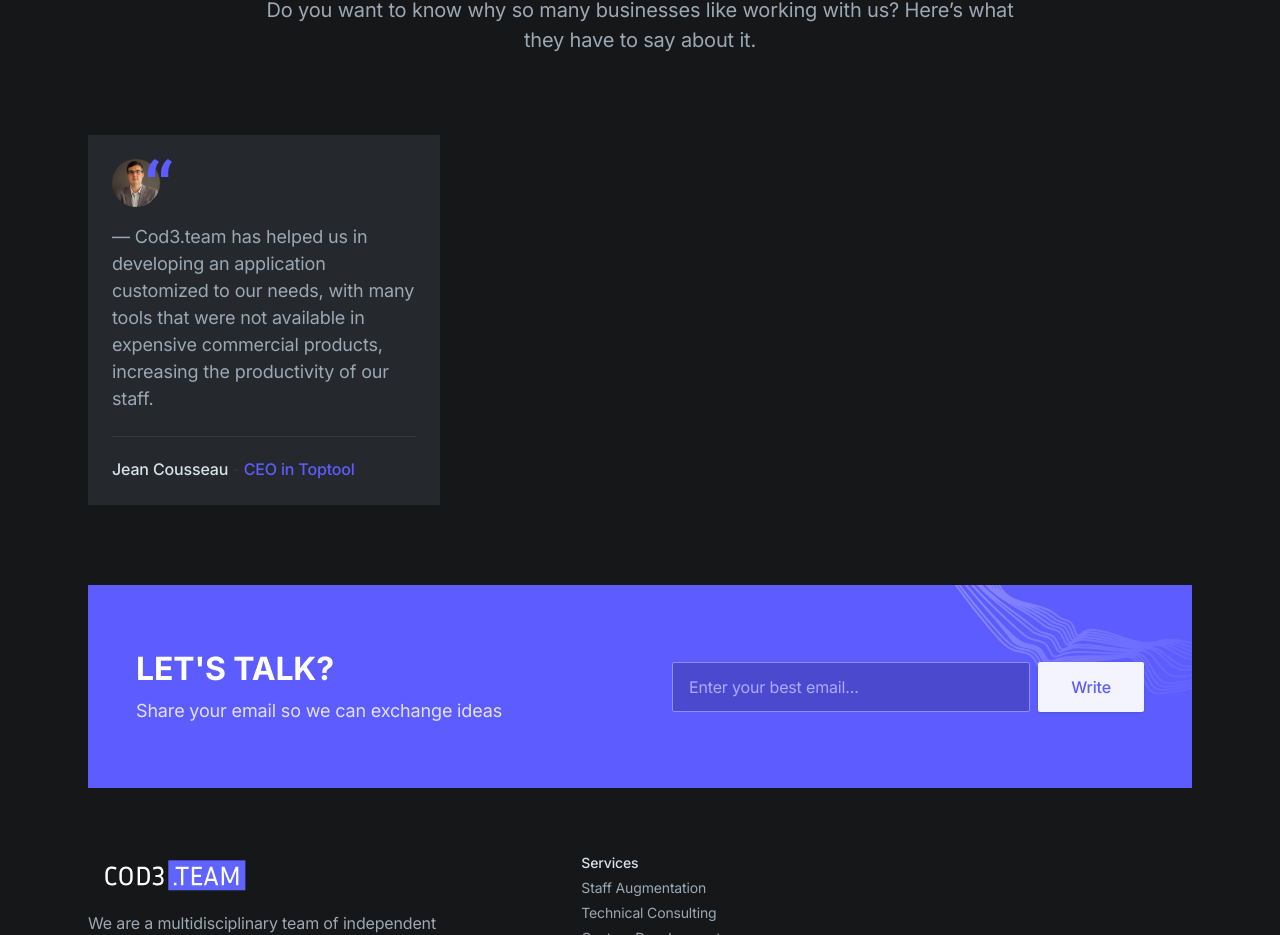
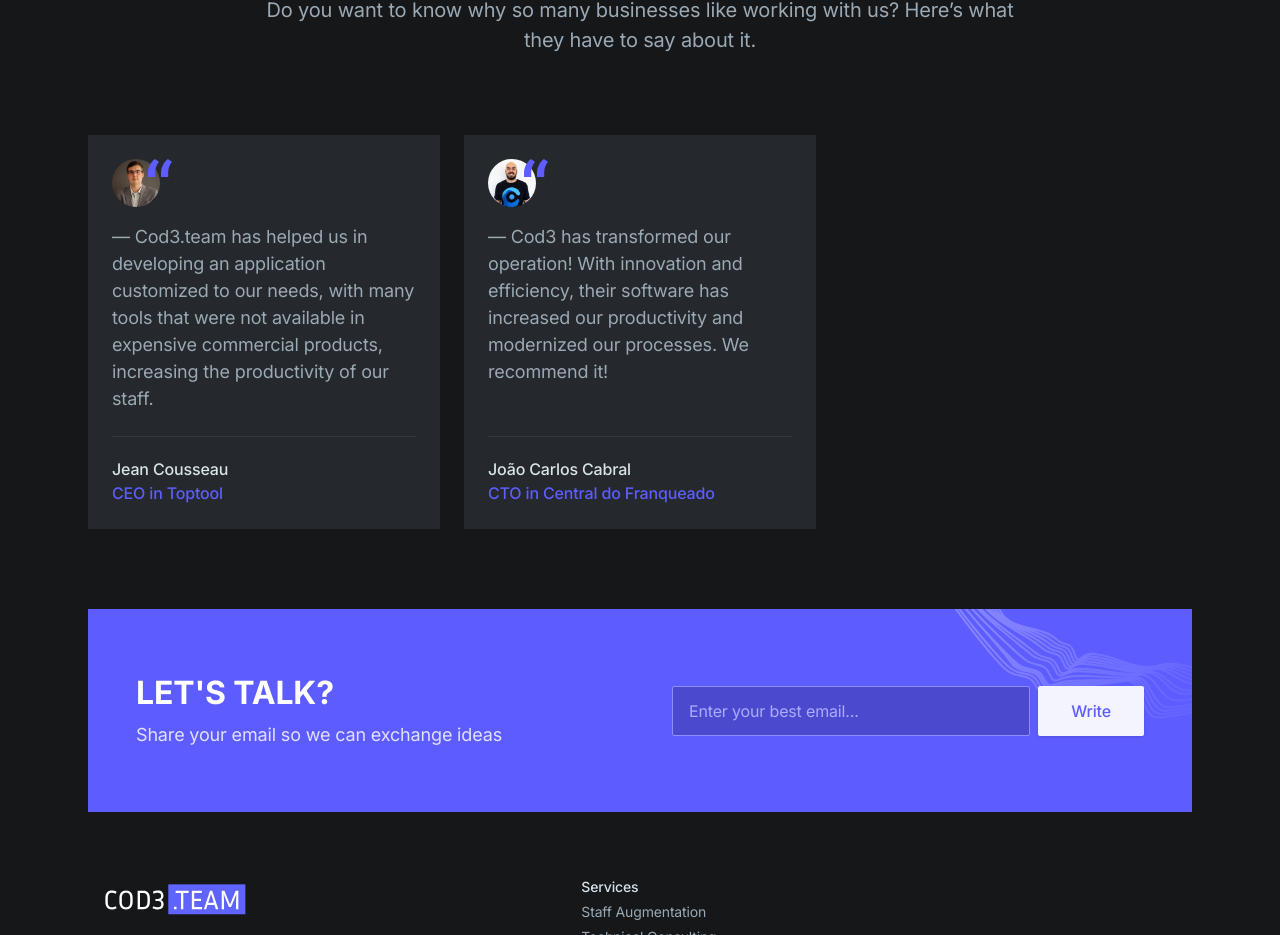
Before and after one commit to f0rmig4/cod3.team, a Next.js app: page / in a window 1280 px wide. Shown: the part 4059-4994 px from the top of the page. Built offline with nearby package versions, Linux system fonts and the light colour scheme.

Commit message:
added testimonials

```diff
--- a/components/testimonials.tsx
+++ b/components/testimonials.tsx
@@ -51,7 +51,7 @@
               </blockquote>
               <div className="text-gray-700 font-medium mt-6 pt-5 border-t border-gray-700">
                 <cite className="text-gray-200 not-italic">Jean Cousseau</cite>{" "}
-                -{" "}
+                <br />
                 <a
                   className="text-purple-600 hover:text-gray-200 transition duration-150 ease-in-out"
                   href="https://www.toptool.com.br/"
@@ -63,7 +63,7 @@
             </div>
 
             {/* 2nd testimonial */}
-            {/* <div
+            <div
               className="flex flex-col h-full p-6 bg-gray-800"
               data-aos="fade-up"
               data-aos-delay="200"
@@ -87,22 +87,24 @@
                 </div>
               </div>
               <blockquote className="text-lg text-gray-400 grow">
-                — Open PRO lets me quickly get the insights I care about so that
-                I can focus on my productive work. I've had Open PRO for about
-                24 hours now and I honestly don't know how I functioned without
-                it before.
+                — Cod3 has transformed our operation! With innovation and
+                efficiency, their software has increased our productivity and
+                modernized our processes. We recommend it!
               </blockquote>
               <div className="text-gray-700 font-medium mt-6 pt-5 border-t border-gray-700">
-                <cite className="text-gray-200 not-italic">Anastasia Dan</cite>{" "}
-                -{" "}
+                <cite className="text-gray-200 not-italic">
+                  João Carlos Cabral
+                </cite>{" "}
+                <br />
                 <a
                   className="text-purple-600 hover:text-gray-200 transition duration-150 ease-in-out"
-                  href="#0"
+                  href="https://centraldofranqueado.com.br/"
+                  target="_blank"
                 >
-                  UX Board
+                  CTO in Central do Franqueado
                 </a>
               </div>
-            </div> */}
+            </div>
 
             {/* 3rd testimonial */}
             {/* <div
```
Also changed, not shown: public/images/testimonial-02.jpg.
